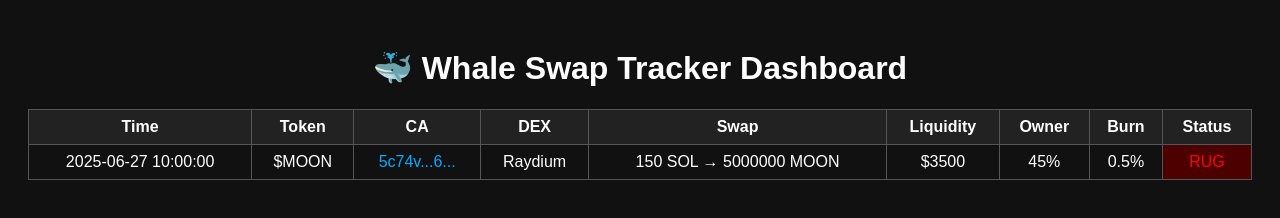
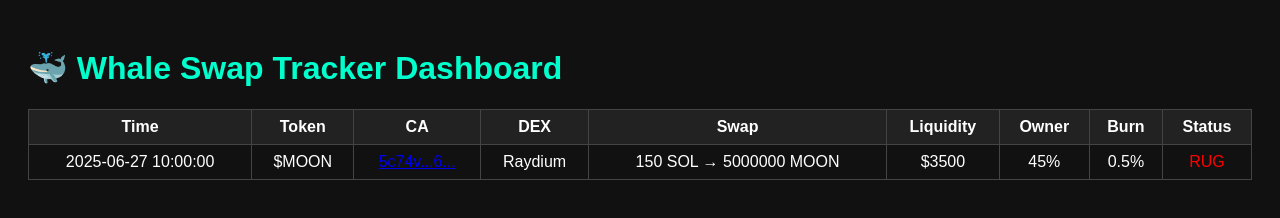
Before and after one commit to nirakugo/whale-swap-tracker, a website: page dashboard/index.html in a window 1280 px wide. Drawn offline with Linux system fonts and the light colour scheme.

Commit message:
Update style.css

```diff
--- a/dashboard/style.css
+++ b/dashboard/style.css
@@ -1,10 +1,33 @@
+body {
+    font-family: Arial;
+    background: #111;
+    color: white;
+    padding: 20px;
+}
 
-body { background: #111; color: #fff; font-family: sans-serif; padding: 20px; }
-h1 { text-align: center; }
-table { width: 100%; border-collapse: collapse; margin-top: 20px; }
-th, td { border: 1px solid #555; padding: 8px; text-align: center; }
-th { background: #222; }
-.safe { background: #004d00; color: #0f0; }
-.rug { background: #4d0000; color: #f00; }
-a { color: #0af; text-decoration: none; }
-a:hover { text-decoration: underline; }
+h1 {
+    color: #00ffcc;
+}
+
+table {
+    width: 100%;
+    border-collapse: collapse;
+}
+
+th, td {
+    padding: 8px;
+    border: 1px solid #444;
+    text-align: center;
+}
+
+th {
+    background: #222;
+}
+
+.safe {
+    color: #0f0;
+}
+
+.rug {
+    color: #f00;
+}
```
